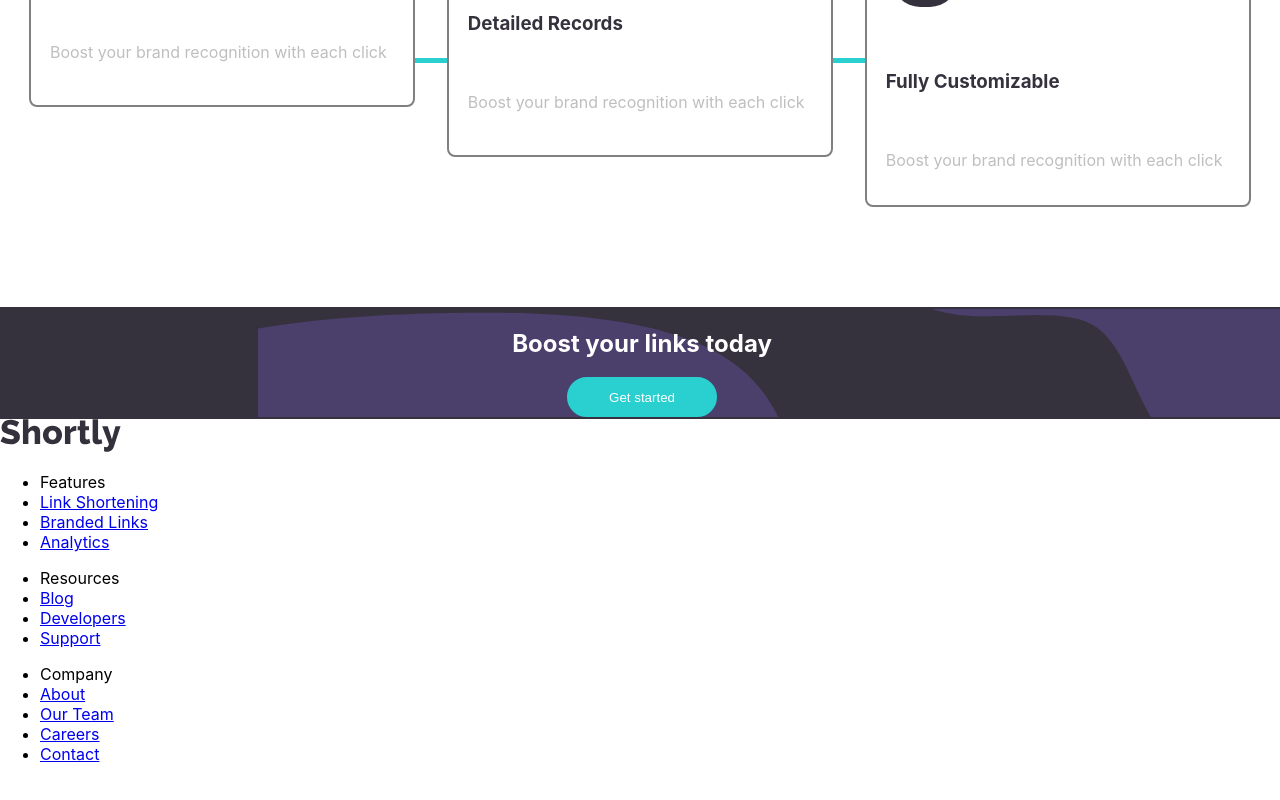
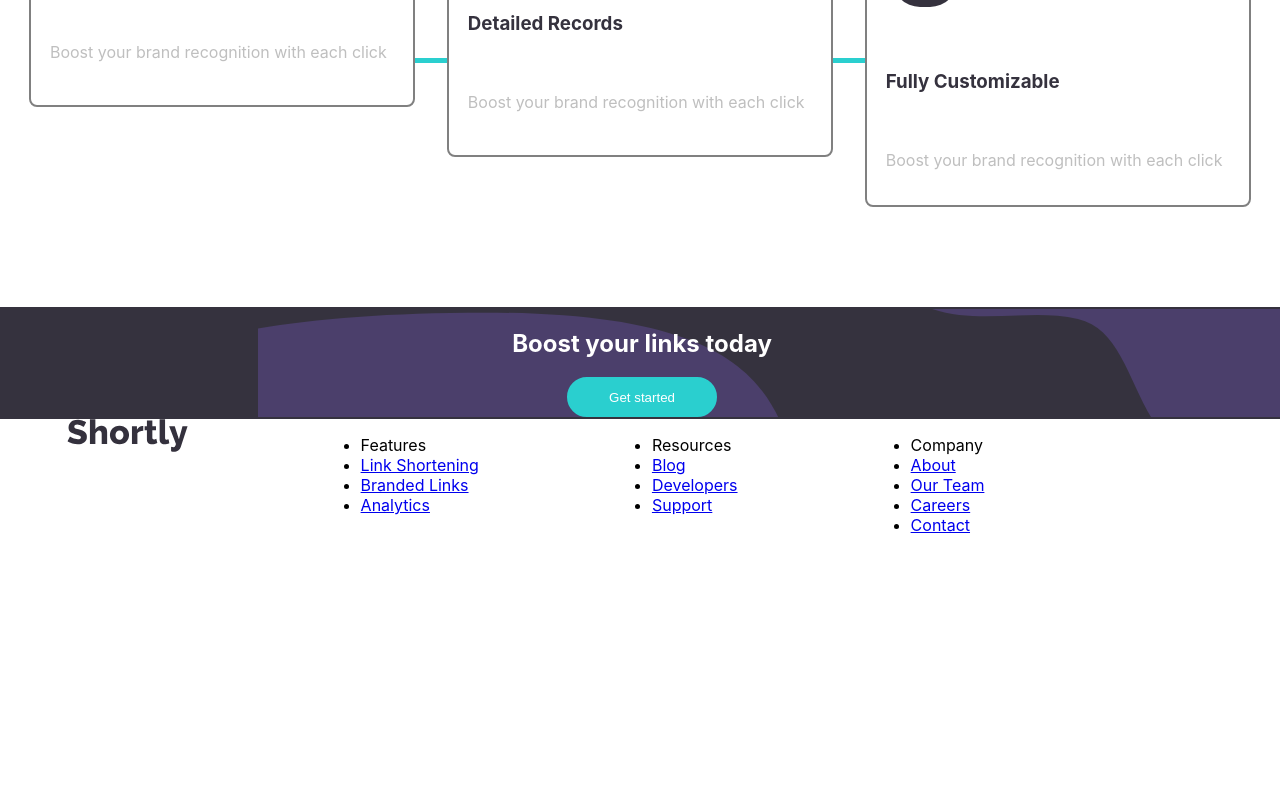
Before and after one commit to steven-mpawulo/url-shortening-page, a React (Create React App) app: page / in a window 1280 px wide. Shown: the part 835-1635 px from the top of the page. After the commit the page ends 1386 px from the top, so only its background shows below. Built offline with nearby package versions, Linux system fonts and the light colour scheme.

Commit message:
makes footer a row and spaces elements

```diff
--- a/src/components/footer/Footer.js
+++ b/src/components/footer/Footer.js
@@ -4,6 +4,7 @@ import FacebookIcon from '../../images/icon-facebook.svg'
 import TwitterIcon from '../../images/icon-twitter.svg'
 import PinterestIcon from '../../images/icon-pinterest.svg'
 import InstagramIcon from '../../images/icon-instagram.svg'
+import './footer.css'
 
 const Footer = () => {
   return (
--- a/src/components/footer/footer.css
+++ b/src/components/footer/footer.css
@@ -0,0 +1,4 @@
+footer {
+    display: flex;
+    justify-content: space-around;
+}
```
